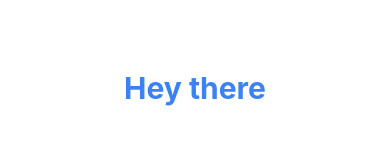
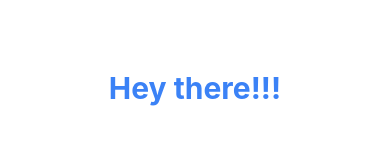
Before and after one commit to Anamika1608/Detoxie, a React Native app: screen / in a window 390 px wide. Shown: the part 334-478 px from the top of the page. Built offline with nearby package versions, Linux system fonts and the light colour scheme.

Commit message:
Integrate ReelsMonitorService for reels section

```diff
--- a/App.tsx
+++ b/App.tsx
@@ -2,12 +2,11 @@ import { useColorScheme, View, Text } from 'react-native';
 import "./global.css"
 
 function App() {
-  const isDarkMode = useColorScheme() === 'dark';
 
   return (
     <View className="flex-1 items-center justify-center bg-white">
       <Text className="text-3xl font-bold text-blue-500">
-        Hey there
+        Hey there!!!
       </Text>
     </View>
   );
```
Also changed, not shown: 4 other files (tests, documents, lock files or other folders).
